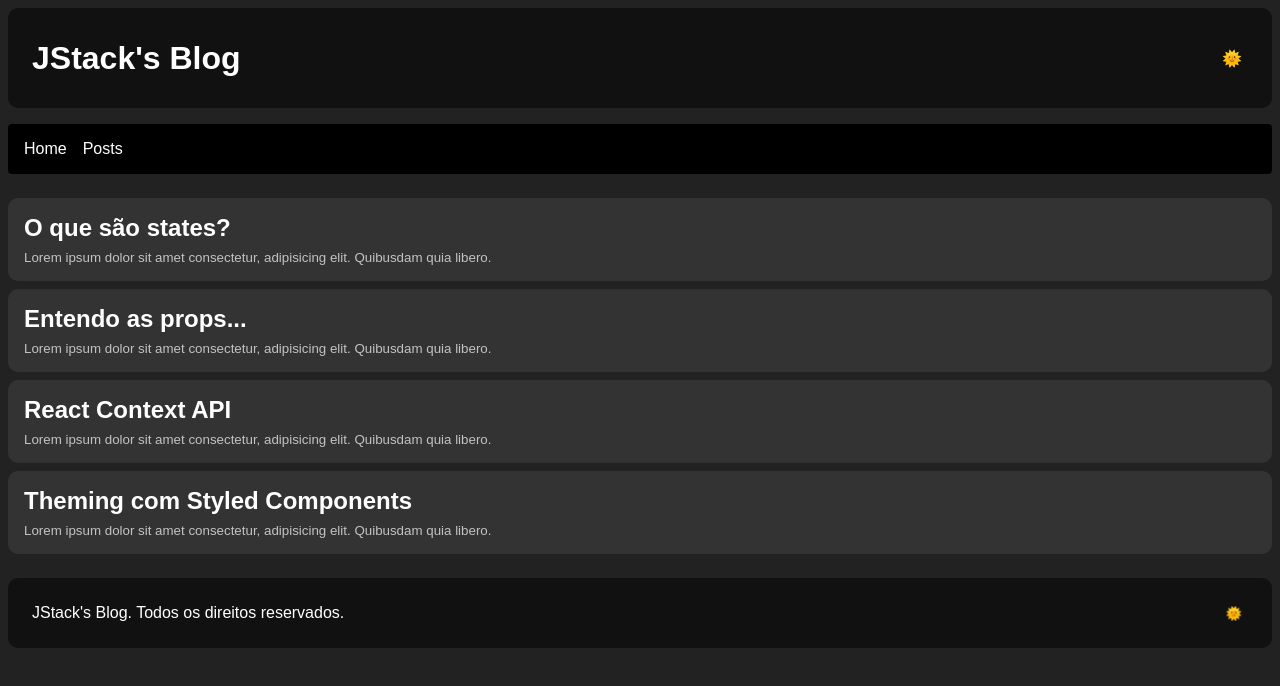
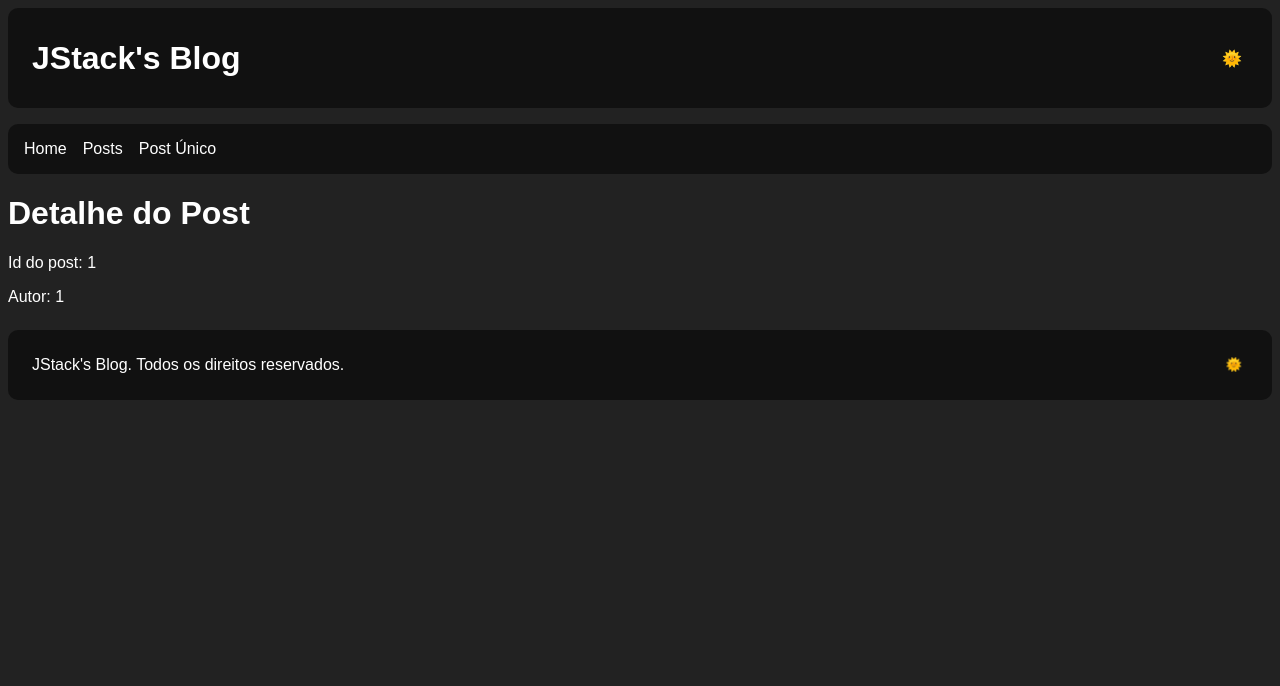
Before and after one commit to renatojfsantos/JStack-react-fundamentos, a React app: page /posts/1/1 in a window 1280 px wide. Shown: the top 686 px of the page. Built offline with nearby package versions, Linux system fonts and the light colour scheme; the HTML template or start-up script is replaced by a standard one.

Commit message:
Receiving parameters and query params in routes

```diff
--- a/src/Routes.js
+++ b/src/Routes.js
@@ -4,12 +4,14 @@ import { Route, Switch } from 'react-router-dom';
 import Home from './pages/Home';
 import Posts from './pages/Posts';
 import NotFound from './pages/NotFound';
+import PostDetail from './pages/PostDetail';
 
 export default function Routes() {
   return (
     <Switch>
       <Route exact path="/" component={Home} />
-      <Route path="/posts" component={Posts} />
+      <Route exact path="/posts" component={Posts} />
+      <Route path="/posts/:id/:author" component={PostDetail} />
       <Route component={NotFound} />
     </Switch>
   );
--- a/src/components/Layout/index.js
+++ b/src/components/Layout/index.js
@@ -15,6 +15,7 @@ export default function Layout() {
       <Nav>
         <Link to="/">Home</Link>
         <Link to="/posts">Posts</Link>
+        <Link to="/posts/1234/Renato">Post Único</Link>
       </Nav>
       <Routes />
       <Footer />
--- a/src/components/Layout/styles.js
+++ b/src/components/Layout/styles.js
@@ -1,18 +1,18 @@
-import styled from "styled-components";
+import styled from 'styled-components';
 
 export const Nav = styled.nav`
-  background: #000;
-  margin-top: 16px;
-  padding: 16px;
-  border-radius: 4px;
+  background: ${({ theme}) => theme.headerBackgroundColor};
+  margin-top: ${({ theme }) => theme.spacing.medium}px;
+  padding: ${({ theme }) => theme.spacing.medium}px;
+  border-radius: ${({ theme }) => theme.borderRadius};
 
   a {
-    color: #fff;
+    color: ${({ theme }) => theme.textColor};
     text-decoration: none;
     display: inline-block;
 
     & + a {
-      margin-left: 16px;
+      margin-left: ${({ theme }) => theme.spacing.medium}px;
     }
   }
 `
--- a/src/pages/Home/index.js
+++ b/src/pages/Home/index.js
@@ -1,4 +1,4 @@
-import React from "react";
+import React from 'react';
 
 export default function Home() {
   return <h1>Home page</h1>;
--- /dev/null
+++ b/src/pages/PostDetail/index.js
@@ -0,0 +1,24 @@
+import React, { useMemo } from 'react';
+import { useParams, useLocation } from 'react-router-dom';
+
+export default function PostDetail() {
+  const params = useParams();
+  const location = useLocation();
+  const { search } = location;
+  const queryParams = useMemo(() => new URLSearchParams(search), [search]);
+
+  console.log("🚀 ~ params:", params)
+  console.log("🚀 ~ location:", location)
+  console.log("🚀 ~ search:", search)
+  console.log("🚀 ~ queryParams:", queryParams)
+  console.log("🚀 ~ queryParams.get('page'):", queryParams.get('page'))
+
+  return (
+    <>
+      <h1>Detalhe do Post</h1>
+      <p>Id do post: {params.id}</p>
+      <p>Autor: {params.author}</p>
+      {search && <p>Meu Query Param: {queryParams.get('page')}</p>}
+    </>
+  )
+}
--- a/webpack.config.js
+++ b/webpack.config.js
@@ -7,6 +7,7 @@ module.exports = {
   output: {
     path: path.resolve(__dirname, 'build'),
     filename: 'bundle[hash].js',
+    publicPath: '/',
   },
   plugins: [
     new HtmlWebpackPlugin({
@@ -38,7 +39,7 @@ module.exports = {
   },
   mode: 'development',
   devServer: {
-    port: 3002,
+    port: 3010,
     historyApiFallback: true,
   }
 };
```
